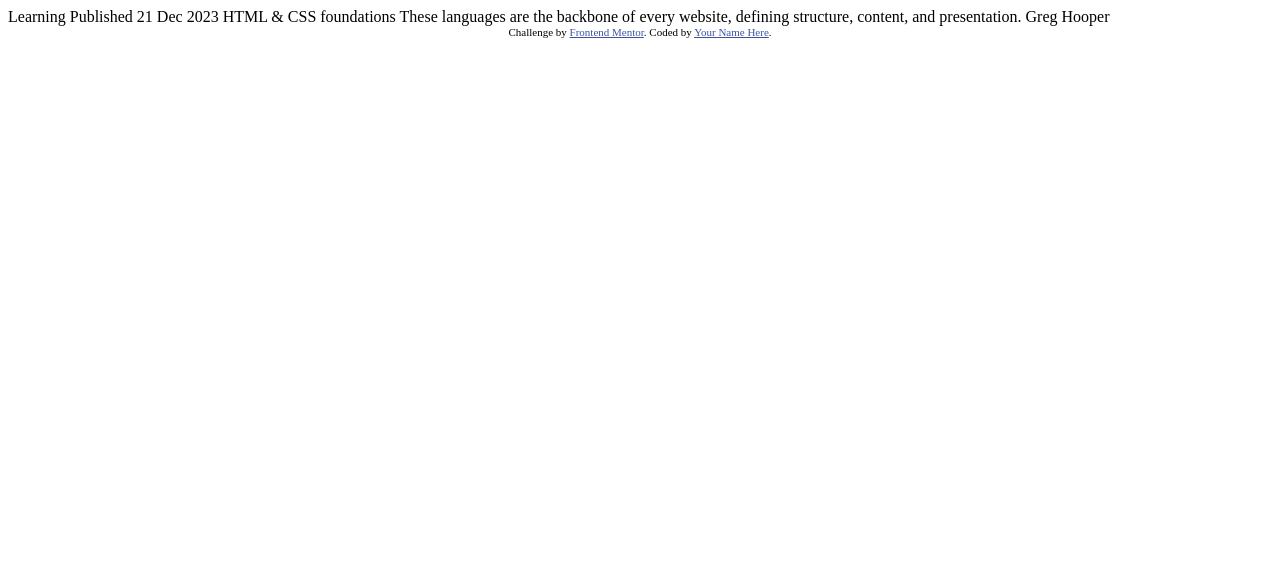
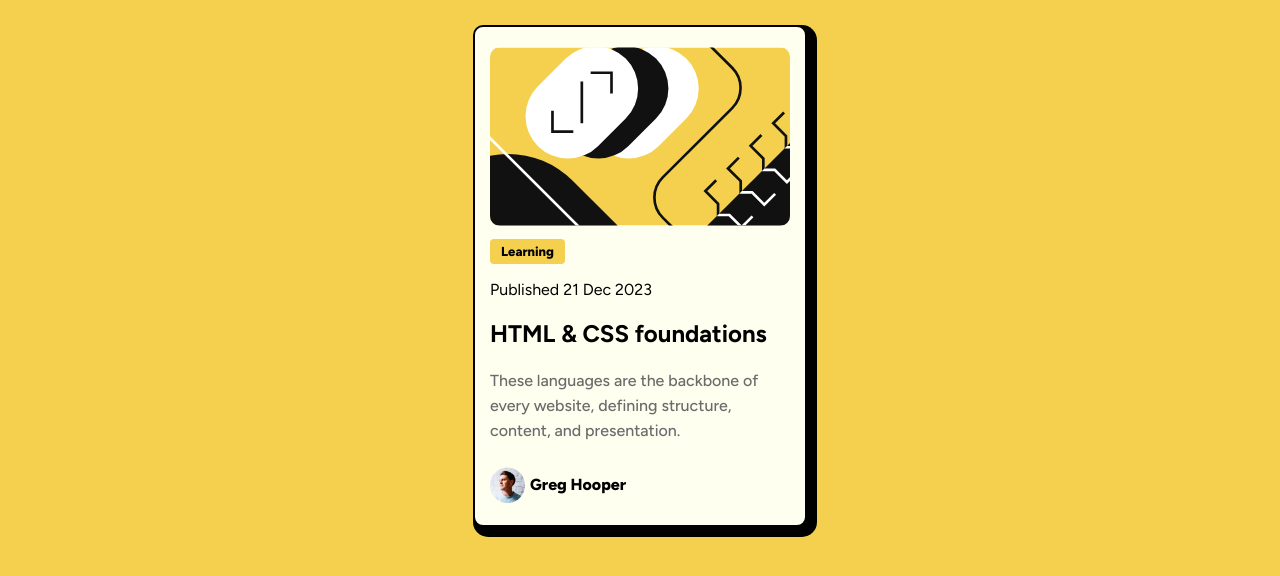
Before and after one commit to Keith-HeathII/Blog-preview-card, a plain HTML site: page blog-preview-card-main (1)/blog-preview-card-main/index.html in a window 1280 px wide. Drawn offline with Linux system fonts and the light colour scheme.

Commit message:
completed

```diff
--- a/blog-preview-card-main (1)/blog-preview-card-main/index.html
+++ b/blog-preview-card-main (1)/blog-preview-card-main/index.html
@@ -3,32 +3,29 @@
 <head>
   <meta charset="UTF-8">
   <meta name="viewport" content="width=device-width, initial-scale=1.0"> <!-- displays site properly based on user's device -->
-
+  <link rel="assets" href="assets/fonts/Figtree-VariableFont_wght.ttf">
+  <link rel="assets" href="assets/fonts/Figtree-Italic-VariableFont_wght.ttf">
   <link rel="icon" type="image/png" sizes="32x32" href="./assets/images/favicon-32x32.png">
-
+  <link rel="stylesheet" href="styles.css">
+  <link rel="preconnect" href="https://fonts.googleapis.com">
+<link rel="preconnect" href="https://fonts.gstatic.com" crossorigin>
+<link href="https://fonts.googleapis.com/css2?family=Figtree:ital,wght@0,300..900;1,300..900&family=Inter:ital,opsz,wght@0,14..32,100..900;1,14..32,100..900&family=Outfit:wght@100..900&display=swap" rel="stylesheet">
   <title>Frontend Mentor | Blog preview card</title>
 
-  <!-- Feel free to remove these styles or customise in your own stylesheet 👍 -->
-  <style>
-    .attribution { font-size: 11px; text-align: center; }
-    .attribution a { color: hsl(228, 45%, 44%); }
-  </style>
+
 </head>
 <body>
-
-  Learning
-
-  Published 21 Dec 2023
-
-  HTML & CSS foundations
-
-  These languages are the backbone of every website, defining structure, content, and presentation.
-
-  Greg Hooper
-
-  <div class="attribution">
-    Challenge by <a href="https://www.frontendmentor.io?ref=challenge" target="_blank">Frontend Mentor</a>.
-    Coded by <a href="#">Your Name Here</a>.
+<article class="blog_preview_card">
+  <div class="content">
+    <img class="illustration-article" src="assets/images/illustration-article.svg">
+    <p class="yellow_text_box">Learning</p>
+    <p>Published 21 Dec 2023</p>
+    <h2>HTML & CSS foundations</h2>
+    <p>These languages are the backbone of every website, defining structure, content, and presentation.</p>
   </div>
+  <section class="author">
+   <img class="author_avatar" src="assets/images/image-avatar.webp"><p>Greg Hooper</p>
+  </section>
+</article>
 </body>
 </html>
--- /dev/null
+++ b/blog-preview-card-main (1)/blog-preview-card-main/styles.css
@@ -0,0 +1,58 @@
+body{
+    background-color: hsl(47, 88%, 63%);
+    font-family: 'Figtree';
+}
+
+.blog_preview_card{
+    width: 300px;
+    max-width: 320px;
+    background-color: rgb(255,255,240);
+    margin: 25px auto;
+    padding: 15px;
+    border-radius: 10px;
+    box-shadow: 5px 5px 0 5px black;
+    border: 2px solid black;
+}
+
+.content img:first-of-type{
+    width: 300px;
+    display: block;
+    margin: 5px auto;
+    border-radius: 10px;
+}
+
+.content p:last-of-type{
+    font-weight: 500;
+    font-size: 16px;
+    color: hsl(0, 0%, 42%);
+    padding-right: 25px;
+    line-height: 25px;
+}
+
+.yellow_text_box{
+    background-color:hsl(47, 88%, 63%);
+    padding: 5px;
+    text-align: center;
+    width: 65px;
+    border-radius: 4px;
+    font-weight: 800;
+    font-size: 13px;
+
+}
+
+.author{
+    display: flex;
+    align-items: center;
+    justify-content: flex-start;
+    gap: 5px;
+}
+
+.author img{
+    width: 35px;
+    object-fit: cover;
+    display: block;
+}
+
+.author p{
+    font-weight: 800;
+}
```
